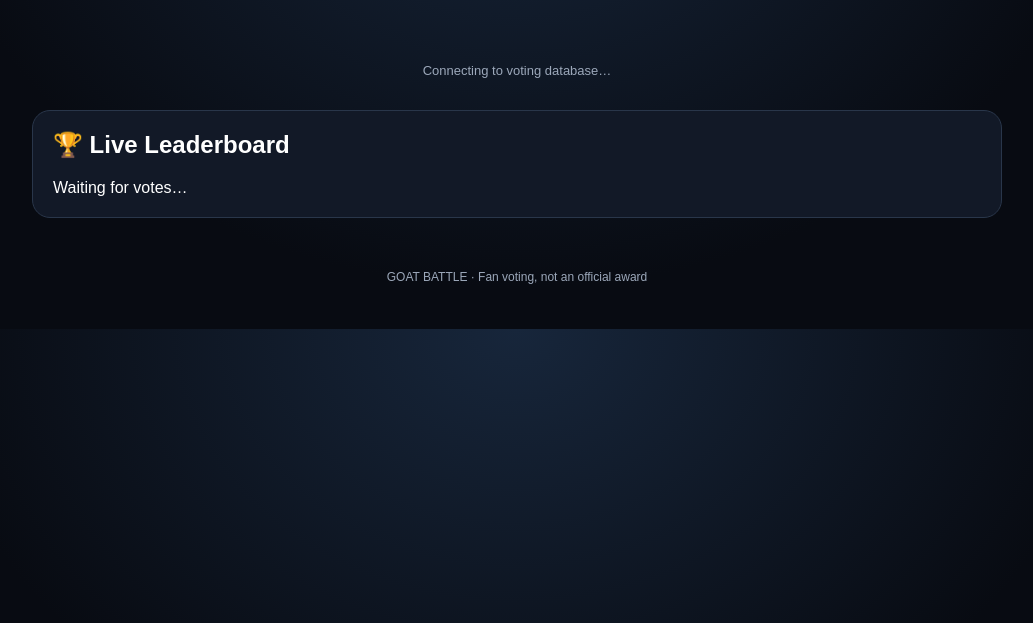
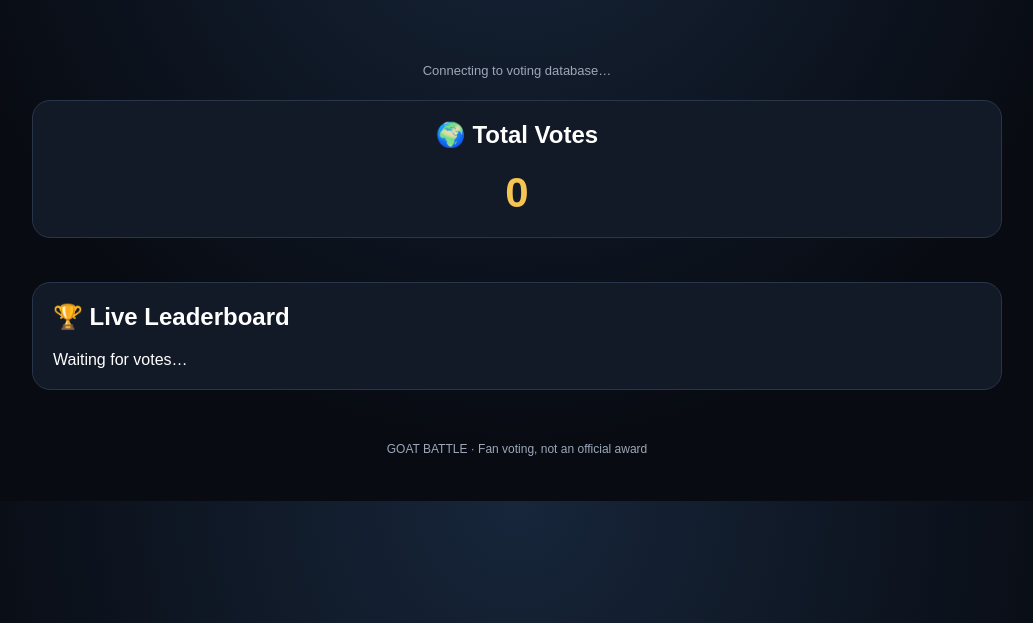
Before and after one commit to urklox/GOAT-Battle, a plain HTML site: page index.html in a window 1280 px wide. Shown: the part 177-800 px from the top of the page, without its empty margins (123-1156 px from the left). Drawn offline with Linux system fonts and the light colour scheme; no server answers.

Commit message:
Update index.html

```diff
--- a/index.html
+++ b/index.html
@@ -46,7 +46,13 @@ footer{text-align:center;color:var(--muted);padding:30px;font-size:12px}
 </header>
 <main class="wrap">
   <div class="status" id="status">Connecting to voting database…</div>
-  <section class="grid" id="players"></section>
+<div class="panel" style="text-align:center">
+  <h2>🌍 Total Votes</h2>
+  <div id="totalVotes"
+       style="font-size:42px;font-weight:800;color:var(--gold)">
+    0
+  </div>
+</div>  <section class="grid" id="players"></section>
   <section class="panel">
     <h2>🏆 Live Leaderboard</h2>
     <div id="leaderboard">Waiting for votes…</div>
@@ -88,6 +94,7 @@ function renderPlayers() {
   legends.forEach(([id,name,flag],i) => {
     const count = voteCounts[id] || 0;
     const total = Object.values(voteCounts).reduce((a,b)=>a+b,0);
+    document.getElementById("totalVotes").textContent = total;
     const percent = total ? (count/total*100) : 0;
     const card = document.createElement("article");
     card.className = "card";
```
